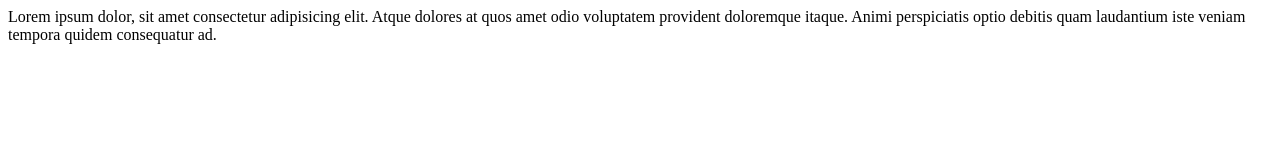
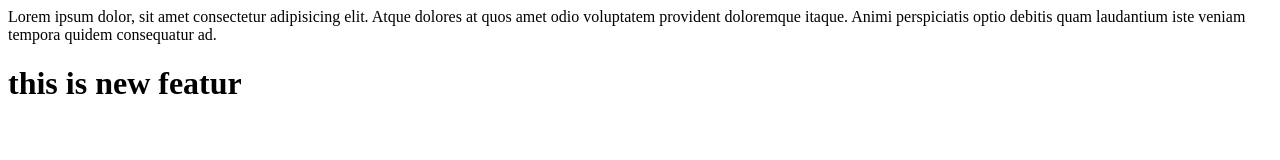
Before and after one commit to jawadalideveloper123/local, a plain HTML site: page index.html in a window 1280 px wide. Drawn offline with Linux system fonts and the light colour scheme.

Commit message:
add new heading

```diff
--- a/index.html
+++ b/index.html
@@ -1 +1,2 @@
 <p>Lorem ipsum dolor, sit amet consectetur adipisicing elit. Atque dolores at quos amet odio voluptatem provident doloremque itaque. Animi perspiciatis optio debitis quam laudantium iste veniam tempora quidem consequatur ad.</p>
+<h1>this is new featur</h1>
```
